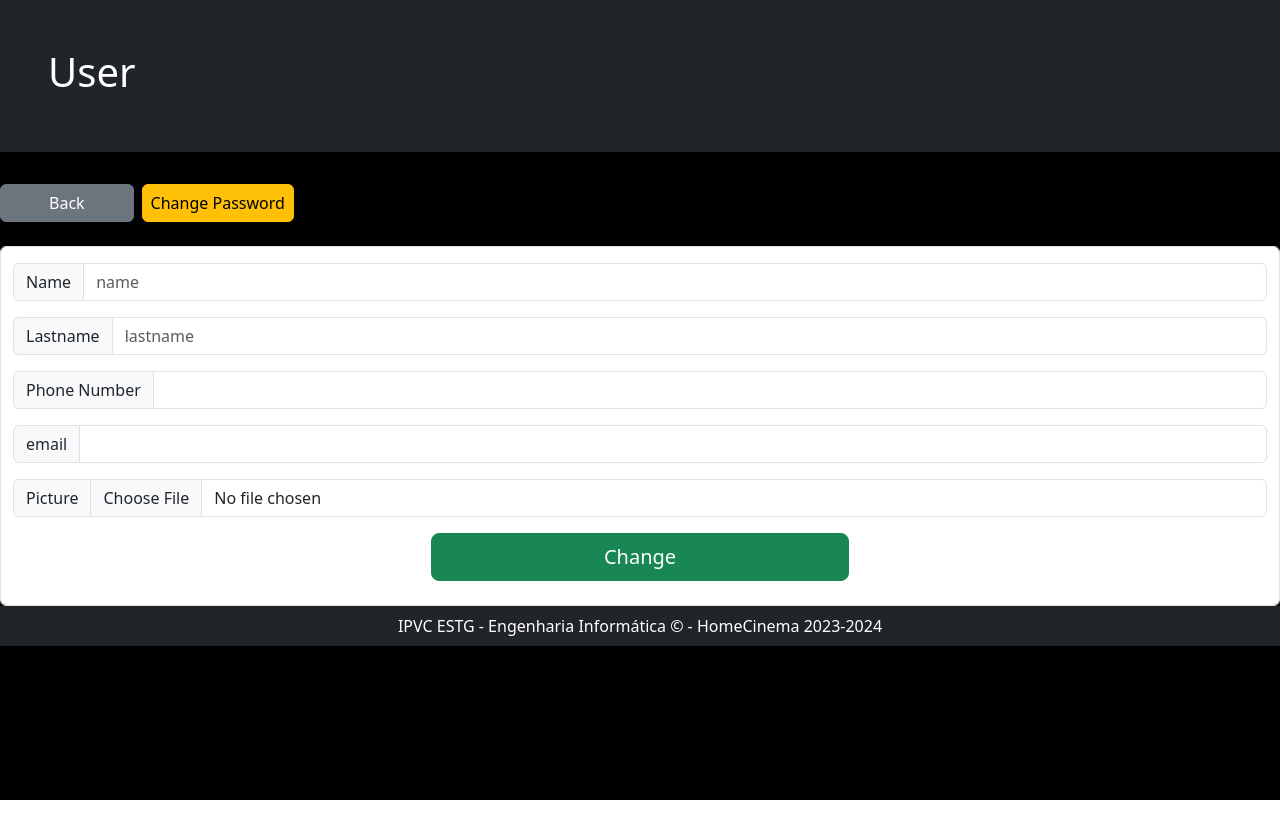
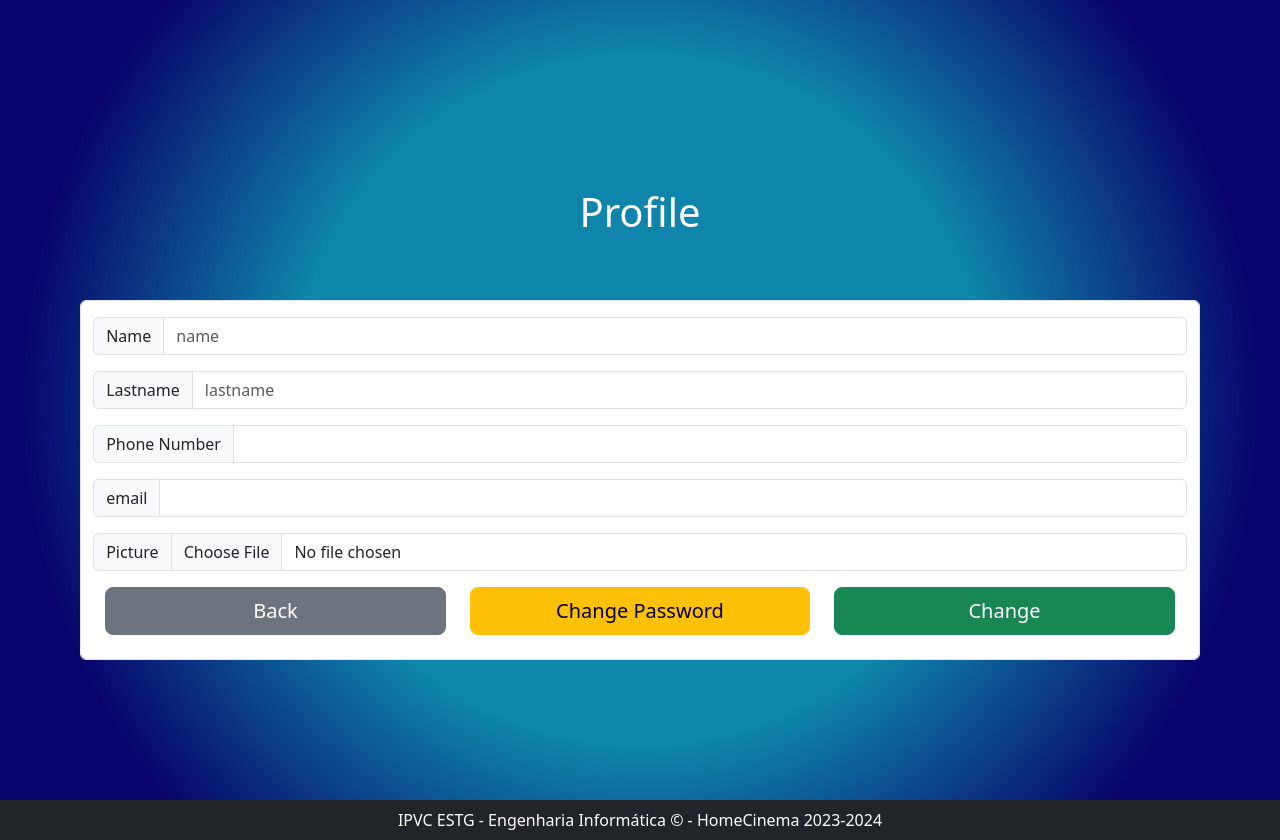
Before and after one commit to Jota02/crud, a PHP site: page /pages/secure/user/profile.php in a window 1280 px wide. Before the commit the page ends 800 px from the top, so only its background shows below. Run offline with PHP 8.4, Linux system fonts and the light colour scheme; the visitor is signed in with stand-in values (Sample User, id 1); data that the repository does not hold is empty.

Commit message:
A fazer a pagina de Perfil e a pagina de mudar a password

```diff
--- a/assets/css/styles.css
+++ b/assets/css/styles.css
@@ -246,3 +246,8 @@ header.custom-navbar{
     z-index: 100;
     position: relative;
 }
+
+/*Main Perfil Page*/
+.cover2{
+    background: radial-gradient(circle, rgba(15,133,171,1) 46%, rgba(9,4,107,1) 82%);
+}
--- a/pages/secure/index.php
+++ b/pages/secure/index.php
@@ -42,7 +42,7 @@ $title = '- App';
             <i class="bi bi-calendar-event-fill"></i>
             <span class="side-menu-title">Calendar</span>
         </a>
-        <a href="#home" class="side-menu-link">
+        <a href="/crud/pages/secure/user/profile.php" class="side-menu-link">
             <i class="bi bi-person-circle"></i>
             <span class="side-menu-title">Account</span>
         </a>
--- a/pages/secure/user/profile.php
+++ b/pages/secure/user/profile.php
@@ -7,17 +7,12 @@ $title = ' - Profile';
 $user = user();
 ?>
 
-<div class="p-5 mb-2 bg-dark text-white">
-  <h1>User</h1>
-</div>
-<main>
-  <section class="py-4">
-    <div class="d-flex justify-content">
-      <a href="/crud/"><button type="button" class="btn btn-secondary px-5 me-2">Back</button></a>
-      <a href="./password.php"><button class="btn btn-warning px-2 me-2">Change Password</button></a>
+
+<main class="account-page-styles page cover2" style="min-height: 100vh;">
+  <section>
+    <div class="p-5 mb-2 text-white text-center">
+      <h1>Profile</h1>
     </div>
-  </section>
-  <section>
     <?php
     if (isset($_SESSION['success'])) {
       echo '<div class="alert alert-success alert-dismissible fade show" role="alert">';
@@ -34,10 +29,7 @@ $user = user();
       unset($_SESSION['errors']);
     }
     ?>
-  </section>
-  <section>
-    <form enctype="multipart/form-data" action="/crud/controllers/admin/user.php" method="post"
-      class="form-control py-3">
+    <form enctype="multipart/form-data" action="/crud/controllers/admin/user.php" method="post" class="form-control py-3">
       <div class="input-group mb-3">
         <span class="input-group-text">Name</span>
         <input type="text" class="form-control" name="name" placeholder="name" maxlength="100" size="100"
@@ -62,8 +54,18 @@ $user = user();
         <label class="input-group-text" for="inputGroupFile01">Picture</label>
         <input accept="image/*" type="file" class="form-control" id="inputGroupFile01" name="foto" />
       </div>
-      <div class="d-grid col-4 mx-auto">
-        <button class="w-100 btn btn-lg btn-success mb-2" type="submit" name="user" value="profile">Change</button>
+      <div class="container">
+        <div class="row">
+          <div class="d-grid col-4 mx-auto" >
+            <a href="/crud/"><button type="button" class="w-100 btn btn-lg btn-secondary mb-2">Back</button></a>
+          </div>
+          <div class="d-grid col-4 mx-auto" >
+            <a href="/crud/pages/secure/user/password.php"><button type="button" class="w-100 btn btn-lg btn-warning mb-2">Change Password</button></a>
+          </div>
+          <div class="d-grid col-4 mx-auto">
+            <button class="w-100 btn btn-lg btn-success mb-2" type="submit" name="user" value="profile">Change</button>
+          </div>
+        </div>
       </div>
     </form>
   </section>
--- a/templates/header.php
+++ b/templates/header.php
@@ -3,13 +3,13 @@
     <head>
         <meta charset="UTF-8">
         <meta name="viewport" content="width=device-width, initial-scale=1.0">
-        <link rel="icon" href="../../assets/images/uploads/logo.png">
+        <link rel="icon" href="/crud/assets/images/uploads/logo.png">
         <title>HomeCinema</title>
 
-        <link rel="stylesheet" type="text/css" href="../../assets/css/styles.css">
+        <link rel="stylesheet" type="text/css" href="/crud/assets/css/styles.css">
         <link href="https://cdn.jsdelivr.net/npm/bootstrap@5.3.2/dist/css/bootstrap.min.css" rel="stylesheet" integrity="sha384-T3c6CoIi6uLrA9TneNEoa7RxnatzjcDSCmG1MXxSR1GAsXEV/Dwwykc2MPK8M2HN" crossorigin="anonymous">
         <link href="https://cdn.jsdelivr.net/npm/bootstrap-icons@1.5.0/font/bootstrap-icons.css" rel="stylesheet" />
-        <script src="../../assets/js/scripts.js"></script>
+        <script src="/crud/assets/js/scripts.js"></script>
 
 </head>
 <body>
```
Also changed, not shown: pages/secure/user/password.php (+15 -11 lines).
